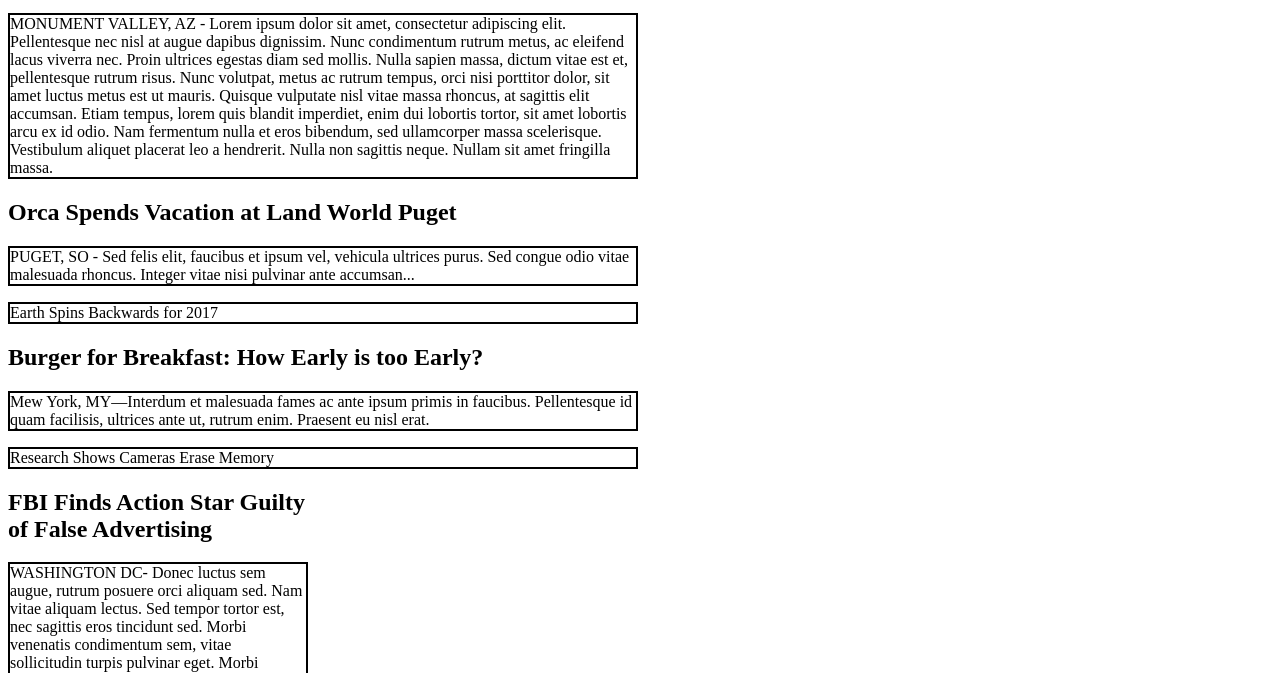
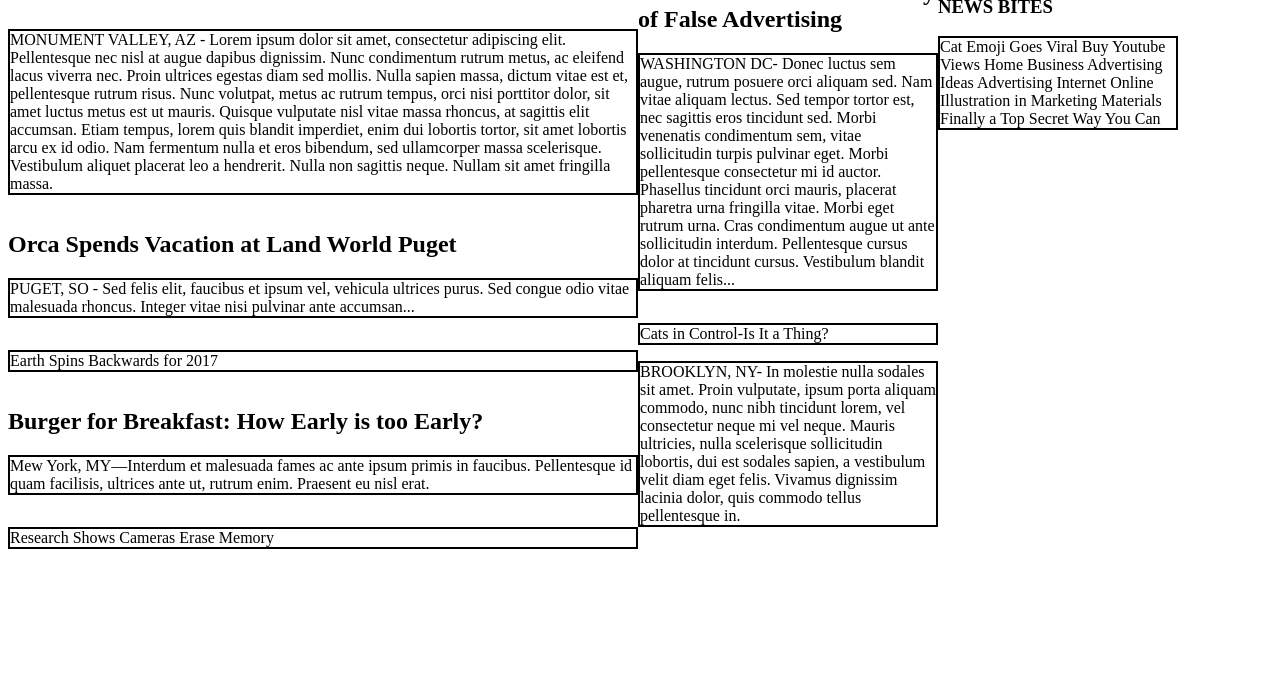
Before and after one commit to SophiaVandewater/MyTimes, a plain HTML site: page index.html in a window 1280 px wide. Shown: the part 115-788 px from the top of the page. Drawn offline with Linux system fonts and the light colour scheme.

Commit message:
Create flex containers

```diff
--- a/index.html
+++ b/index.html
@@ -42,6 +42,7 @@
         </div>
         <div class="memory">
           <p>Research Shows Cameras Erase Memory</p>
+        </div>
       </div>
 <!-- Middle column -->
       <div class="column medium">
@@ -49,16 +50,20 @@
           <h2>FBI Finds Action Star Guilty of False Advertising</h2>
           <p>WASHINGTON DC- Donec luctus sem augue, rutrum posuere orci aliquam sed. Nam vitae aliquam lectus. Sed tempor tortor est, nec sagittis eros tincidunt sed. Morbi venenatis condimentum sem, vitae sollicitudin turpis pulvinar eget. Morbi pellentesque consectetur mi id auctor. Phasellus tincidunt orci mauris, placerat pharetra urna fringilla vitae. Morbi eget rutrum urna. Cras condimentum augue ut ante sollicitudin interdum. Pellentesque cursus dolor at tincidunt cursus. Vestibulum blandit aliquam felis...</p>
         </div>
-        <div=<p>Cats in Control-Is It a Thing?</p>
-        <p>BROOKLYN, NY- In molestie nulla sodales sit amet. Proin vulputate, ipsum porta aliquam commodo, nunc nibh tincidunt lorem, vel consectetur neque mi vel neque. Mauris ultricies, nulla scelerisque sollicitudin lobortis, dui est sodales sapien, a vestibulum velit diam eget felis. Vivamus dignissim lacinia dolor, quis commodo tellus pellentesque in.</p>
+        <div class="cats">
+          <p>Cats in Control-Is It a Thing?</p>
+          <p>BROOKLYN, NY- In molestie nulla sodales sit amet. Proin vulputate, ipsum porta aliquam commodo, nunc nibh tincidunt lorem, vel consectetur neque mi vel neque. Mauris ultricies, nulla scelerisque sollicitudin lobortis, dui est sodales sapien, a vestibulum velit diam eget felis. Vivamus dignissim lacinia dolor, quis commodo tellus pellentesque in.</p>
+        </div>
       </div>
 <!-- Right column -->
       <div class="column small">
         <div class="cookie">
           <img>
+        </div>
         <div class="bites">
           <h3>NEWS BITES</h3>
           <p>Cat Emoji Goes Viral Buy Youtube Views Home Business Advertising Ideas Advertising Internet Online Illustration in Marketing Materials Finally a Top Secret Way You Can</p>
+        </div>
       </div>
     </div>
   </body>
--- a/resources/css/style.css
+++ b/resources/css/style.css
@@ -36,16 +36,25 @@ li {
 
 .main {
   display: flex;
+  flex-flow: row;
 }
 
 .column.large {
   width: 630px;
+  display: flex;
+  flex-direction: column;
+
 }
 
 .column.medium {
   width: 300px;
+  display: flex;
+  flex-direction: column;
 }
 
 .column.small {
   width: 240px;
+  display: flex;
+  flex-direction: column;
+
 }
```
